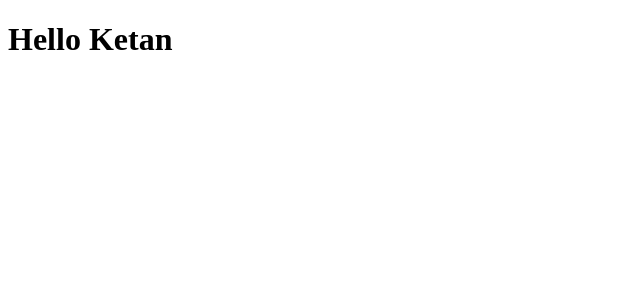
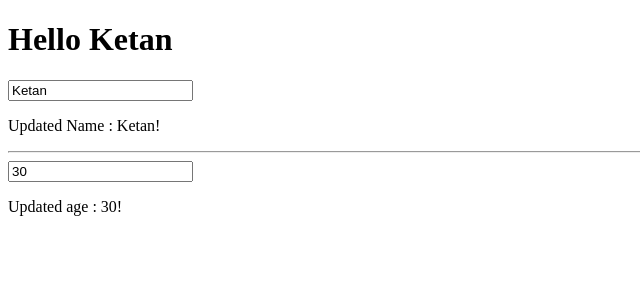
Before and after one commit to BigHero1997/Ketan-Angular, an Angular app: page / in a window 1280 px wide. Shown: the top 300 px of the page, without its empty margins (0-640 px from the left). Built offline with nearby package versions, Linux system fonts and the light colour scheme.

Commit message:
two way binding

```diff
--- a/src/app/app.html
+++ b/src/app/app.html
@@ -1 +1,19 @@
 <h1>Hello Ketan</h1>
+
+
+<!-- <input [(ngModel)]="userName" placeholder="Enter your name"> -->
+
+<!-- <input [value]="name()" (input)="name.set($event.target.value)" placeholder="Enter Name">
+<p>Hello, {{ name() }}!</p> -->
+
+
+
+<input [value]="user().name" (input)="updateName($event.target.value)" placeholder="Enter Name"><br>
+
+<p>Updated Name :  {{ user().name }}!</p>
+
+<hr>
+
+<input [value]="user().age" (input)="updateAge(+$event.target.value)" placeholder="Enter Age"><br>
+
+<p>Updated age :  {{ user().age }}!</p>
--- a/src/app/app.ts
+++ b/src/app/app.ts
@@ -1,4 +1,5 @@
 import { Component, signal } from '@angular/core';
+// import { FormsModule } from '@angular/forms';
 import { RouterOutlet } from '@angular/router';
 
 @Component({
@@ -9,4 +10,23 @@ import { RouterOutlet } from '@angular/router';
 })
 export class App {
 
+  // userName = 'Ketan';
+
+//name = signal('Kajal');
+
+
+  user = signal<{ name: string; age: number }>({ name: 'Ketan', age: 30 });
+
+
+
+  updateName(value: string) {
+    this.user.update(user => ({ ...user, name: value }));
+
+  }
+
+  updateAge(value : number) {
+    this.user.update(user => ({ ...user, age: value }));
+  }
+
+
 }
```
